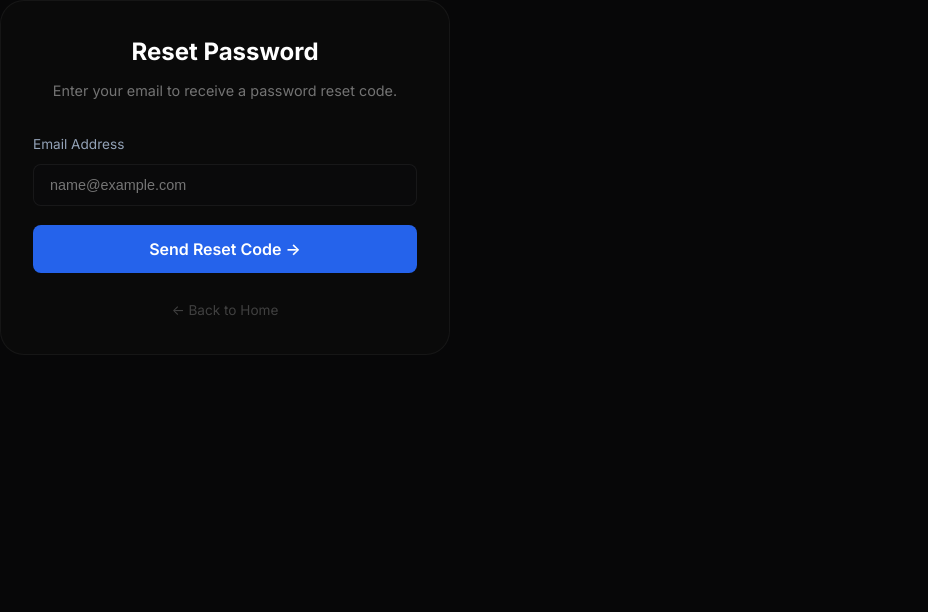
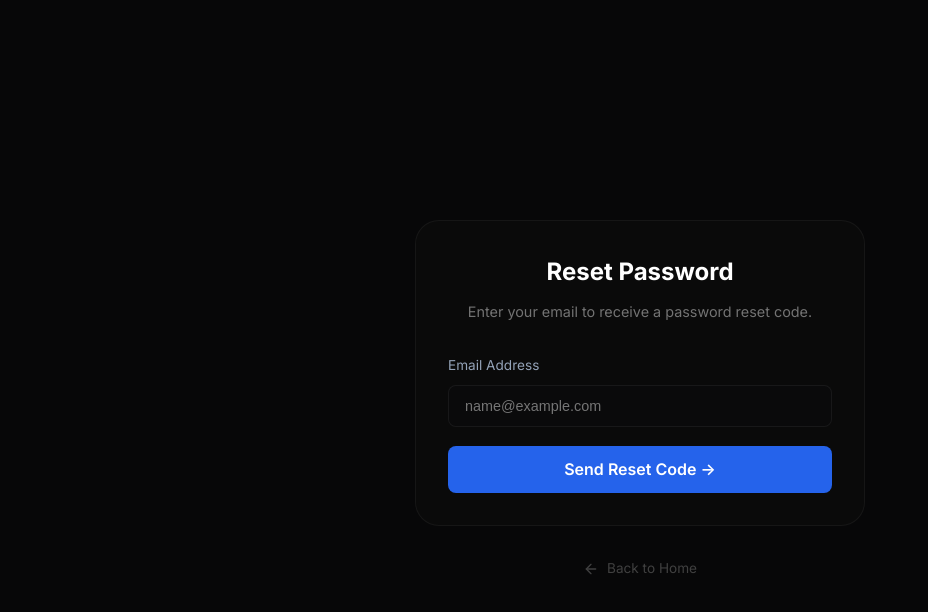
Before and after one commit to Silent-study/bot-frontend, a React (Vite) app: page /forgot-password in a window 1280 px wide. Shown: the top 612 px of the page, without its empty margins (0-928 px from the left). Built offline with nearby package versions, Linux system fonts and the light colour scheme.

Commit message:
style: center forgot password layout and align back button style with login

```diff
--- a/src/pages/ForgotPassword.jsx
+++ b/src/pages/ForgotPassword.jsx
@@ -49,8 +49,8 @@ export default function ForgotPassword() {
   };
 
   return (
-    <div className="control-panel-container" style={{justifyContent: 'center', minHeight: '100vh', background: '#070708'}}>
-      <div className="cp-card" style={{maxWidth: '450px', width: '100%', background: '#0a0a0a', border: '1px solid rgba(255,255,255,0.05)'}}>
+    <div className="control-panel-container" style={{display: 'flex', flexDirection: 'column', alignItems: 'center', justifyContent: 'center', minHeight: '100vh', background: '#070708', padding: '2rem'}}>
+      <div className="cp-card" style={{maxWidth: '450px', width: '100%', background: '#0a0a0a', border: '1px solid rgba(255,255,255,0.05)', margin: '0 auto'}}>
         <div className="cp-card-title" style={{justifyContent: 'center', fontSize: '1.5rem', marginBottom: '0.5rem'}}>
           Reset Password
         </div>
@@ -83,10 +83,11 @@ export default function ForgotPassword() {
             </button>
           </form>
         )}
+      </div>
 
-        <div style={{marginTop: '1.5rem', textAlign: 'center'}}>
-          <span style={{color: '#404040', fontSize: '0.85rem', cursor: 'pointer'}} onClick={() => navigate('/')}>← Back to Home</span>
-        </div>
+      <div style={{marginTop: '2rem', color: '#404040', fontSize: '0.85rem', cursor: 'pointer', display: 'flex', alignItems: 'center', gap: '0.5rem'}} onClick={() => navigate('/')}>
+        <svg width="16" height="16" viewBox="0 0 24 24" fill="none" stroke="currentColor" strokeWidth="2" strokeLinecap="round" strokeLinejoin="round"><line x1="19" y1="12" x2="5" y2="12"></line><polyline points="12 19 5 12 12 5"></polyline></svg>
+        Back to Home
       </div>
     </div>
   );
```
